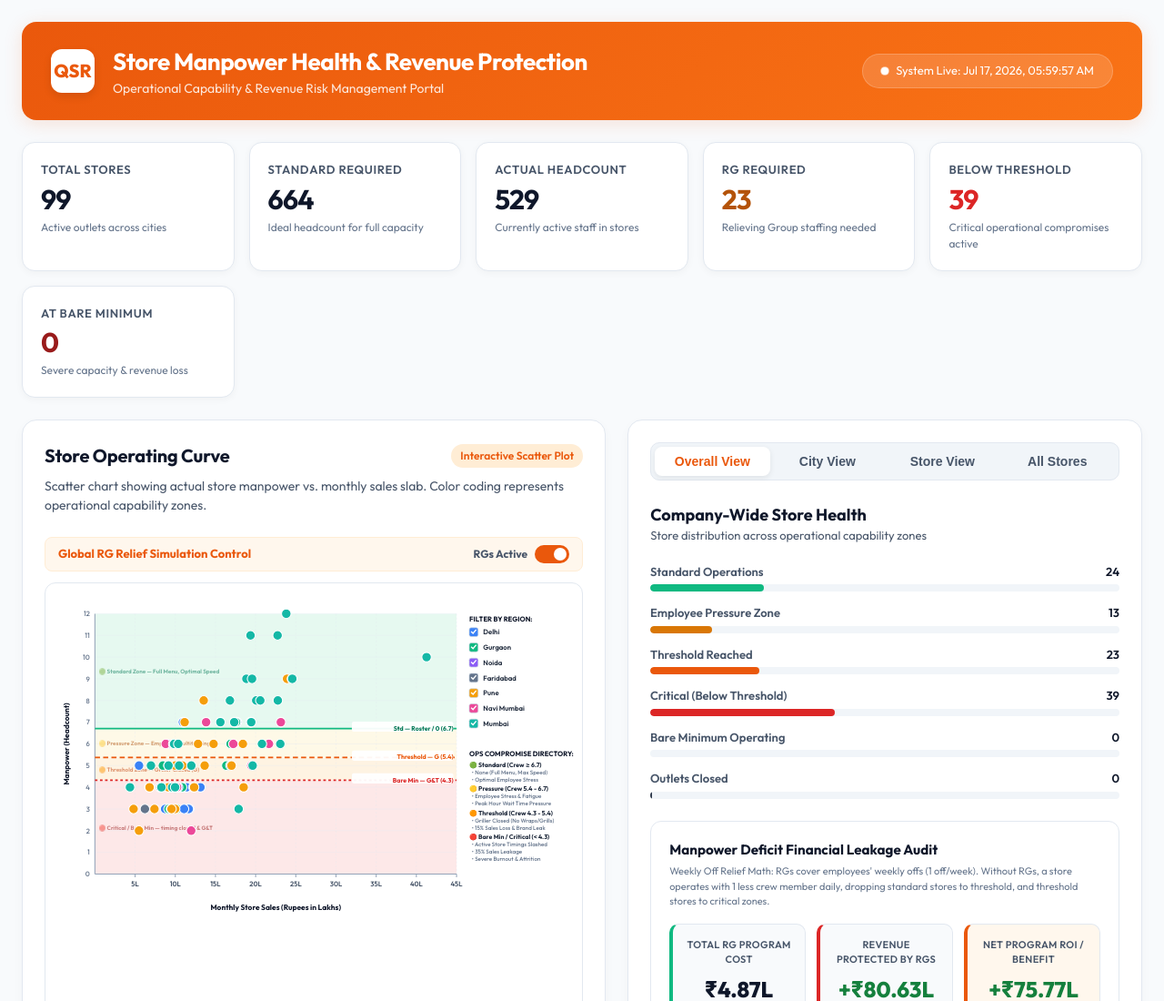
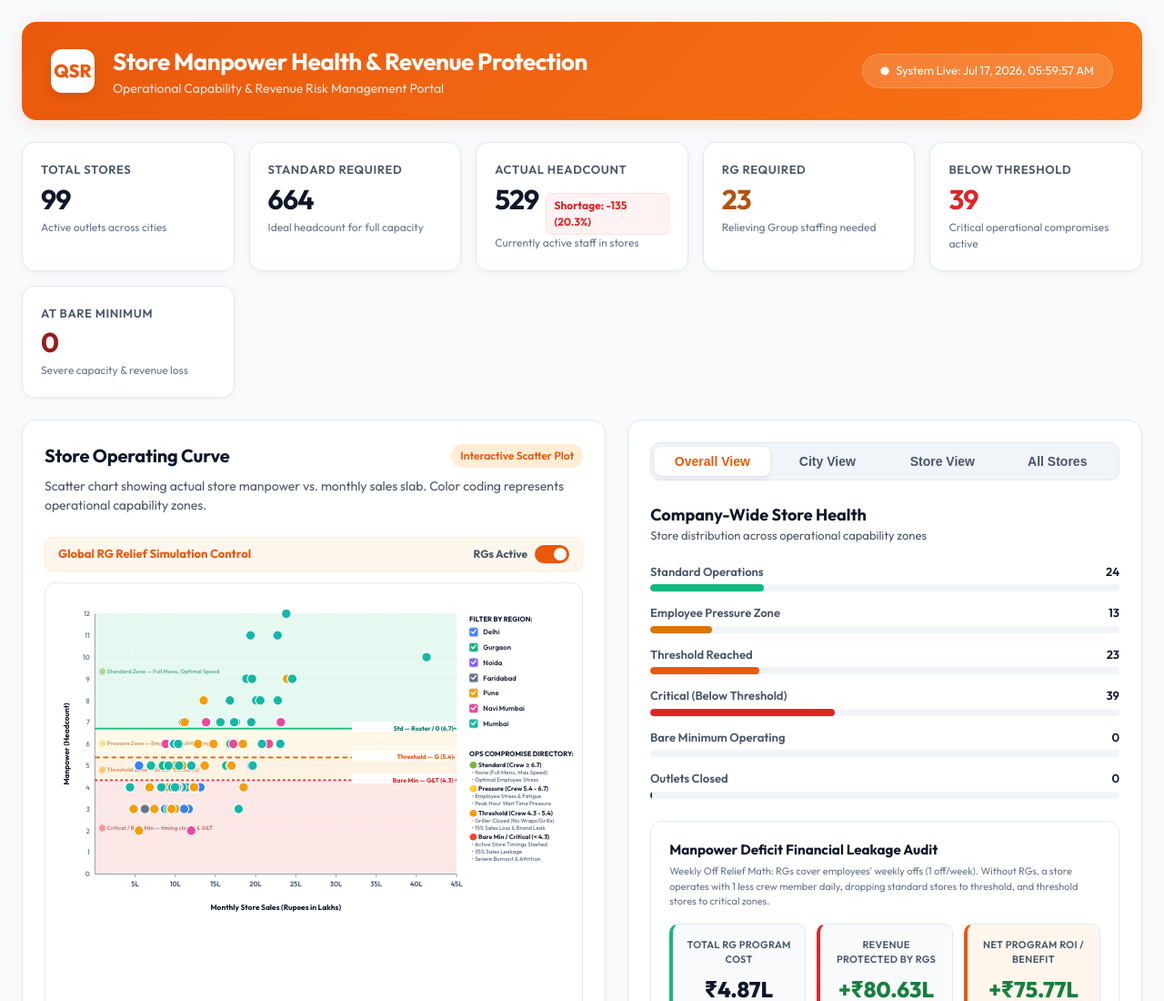
Before and after one commit to SANIDHYA2003/capacity-management-, a plain HTML site: page index.html in a window 1280 px wide. Shown: the top 1100 px of the page at 91% size. Drawn offline with nearby package versions, Linux system fonts and the light colour scheme.

Commit message:
feat: Add dynamic manpower shortage badge next to actual headcount

```diff
--- a/app.js
+++ b/app.js
@@ -189,6 +189,14 @@ function computeSummaryCards() {
   document.querySelector('#kpi-rg .kpi-value').textContent = totalRg;
   document.querySelector('#kpi-critical .kpi-value').textContent = belowThresholdCount;
   document.querySelector('#kpi-baremin .kpi-value').textContent = bareMinCount;
+
+  // Dynamically compute and display overall manpower shortage
+  const shortage = totalStandard - totalActual;
+  const shortagePercent = ((shortage / totalStandard) * 100).toFixed(1);
+  const shortageEl = document.getElementById('kpi-shortage-badge');
+  if (shortageEl) {
+    shortageEl.textContent = `Shortage: -${shortage} (${shortagePercent}%)`;
+  }
 }
 
 // Render Overall View: Distribution Charts and Regional Summaries
--- a/index.html
+++ b/index.html
@@ -45,7 +45,10 @@
       </div>
       <div class="kpi-card" id="kpi-actual">
         <span class="kpi-label">Actual Headcount</span>
-        <span class="kpi-value">--</span>
+        <div style="display: flex; align-items: baseline; gap: 0.5rem; justify-content: space-between;">
+          <span class="kpi-value">--</span>
+          <span id="kpi-shortage-badge" style="background: #fef2f2; color: #dc2626; border: 1px solid #fee2e2; padding: 0.25rem 0.5rem; border-radius: 6px; font-size: 0.75rem; font-weight: 700;">Shortage: --</span>
+        </div>
         <div class="kpi-subtext">Currently active staff in stores</div>
       </div>
       <div class="kpi-card text-highlight-yellow" id="kpi-rg">
```
